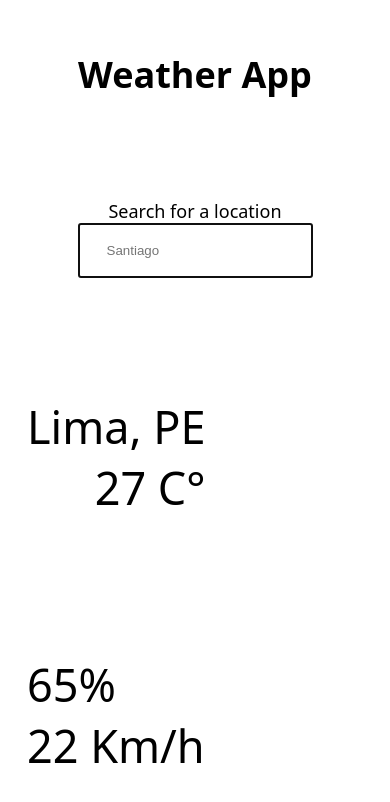
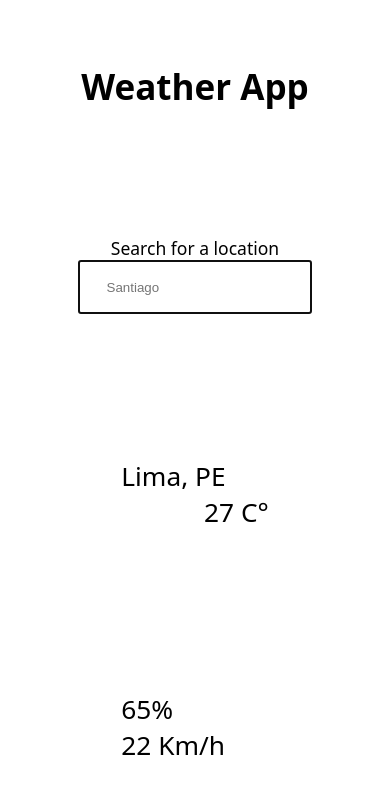
Before and after one commit to 0xblur/odin-weather, a website: page src/index.html in a window 390 px wide. Drawn offline with Linux system fonts and the light colour scheme; no server answers; a web font is replaced by a local one.

Commit message:
[FEATURE] Responsive font-size

```diff
--- a/src/style.css
+++ b/src/style.css
@@ -12,13 +12,13 @@
 }
 
 :root {
-  font-size: 18px;
+  font-size: calc(16px + 0.390625vw);
 }
 
 main {
   font-family: Raleway, system-ui, -apple-system, BlinkMacSystemFont, 'Segoe UI', Roboto, Oxygen, Ubuntu, Cantarell, 'Open Sans', 'Helvetica Neue', sans-serif;
   display: flex;
-  justify-content: space-between;
+  justify-content: center;
   align-items: center;
   flex-wrap: wrap;
   min-height: 100vh;
@@ -26,6 +26,7 @@ main {
 
 h1 {
   min-width: 100%;
+  font-size: 2rem;
   text-align: center;
 }
 
@@ -45,7 +46,7 @@ label[for="searchbox"] {
 
 .card {
   padding: 1rem 1.5rem;
-  font-size: 2.5rem;
+  font-size: 1.5rem;
   min-width: 200px;
 }
 
```
